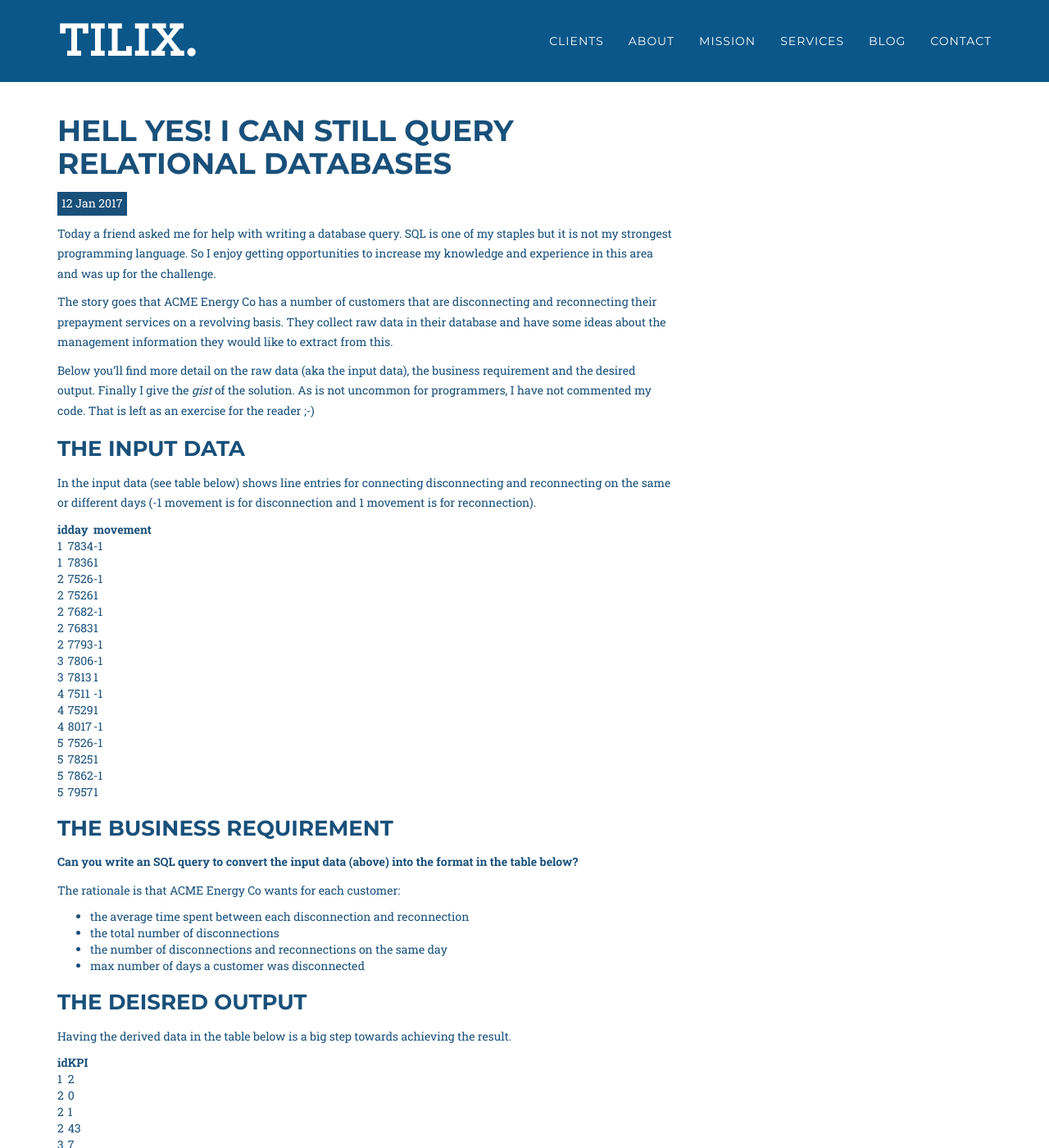
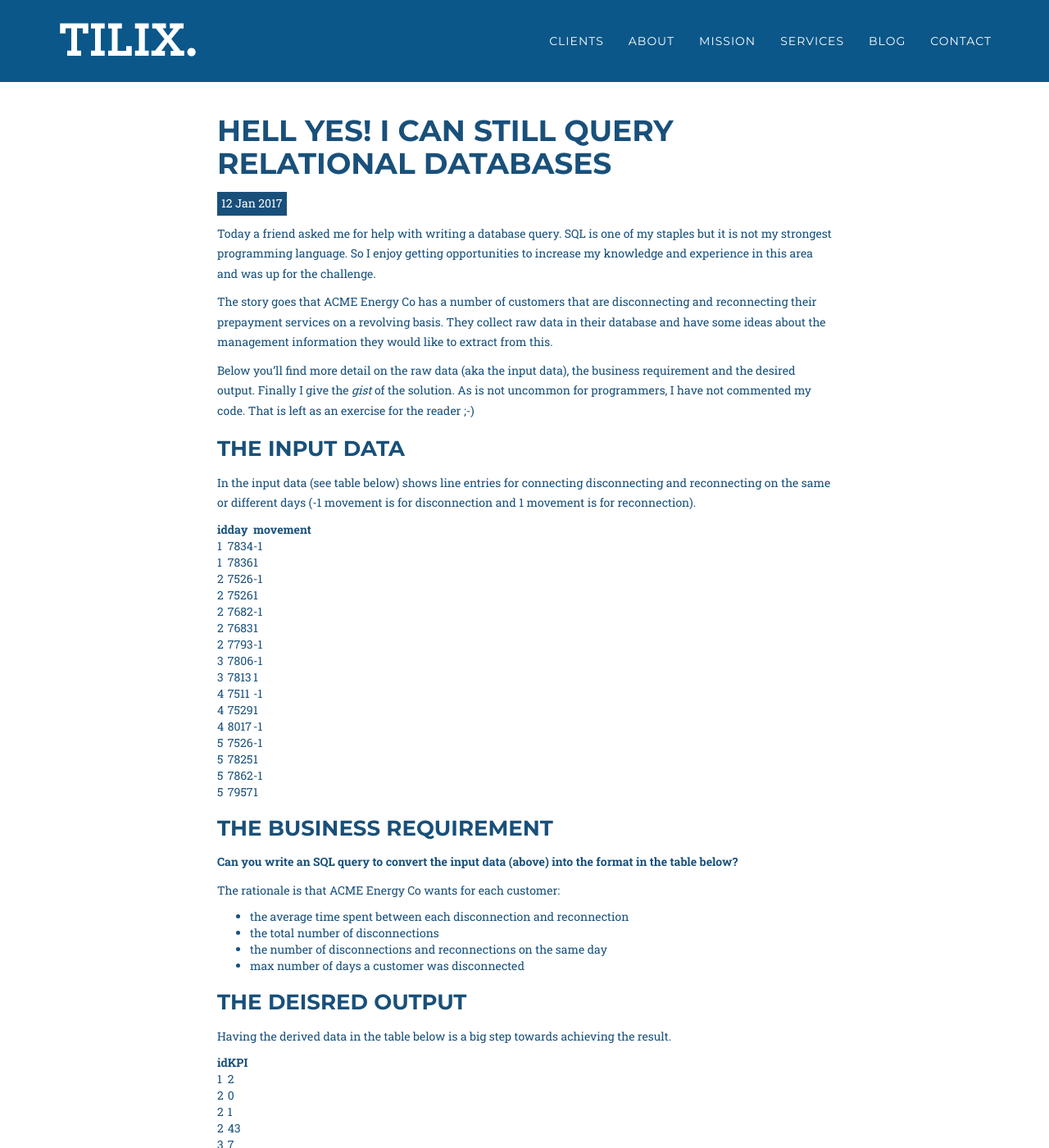
Before and after one commit to milomedia/tilix, a Jekyll site: the page built from _posts/2017-01-11-SQL-Challenge.md, in a window 1280 px wide and 1400 px high. Shown: the whole window at 82% size. Built offline with Jekyll 4.4.1, drawn with Linux system fonts in a browser that asks for light colours; nearby versions of some CDN libraries; a script that is not in the unit is left out.

Commit message:
Update tilix.css

```diff
--- a/assets/css/tilix.css
+++ b/assets/css/tilix.css
@@ -214,6 +214,11 @@
 section#whatwedo .col-md-4 ul,
 section#whatwedo .col-md-4 p {
 	text-align: left;
+}
+
+.blog .post.col-md-8 {
+	float: none;
+	margin: 0 auto;
 }
 
 @media (max-width:768px) {
```
